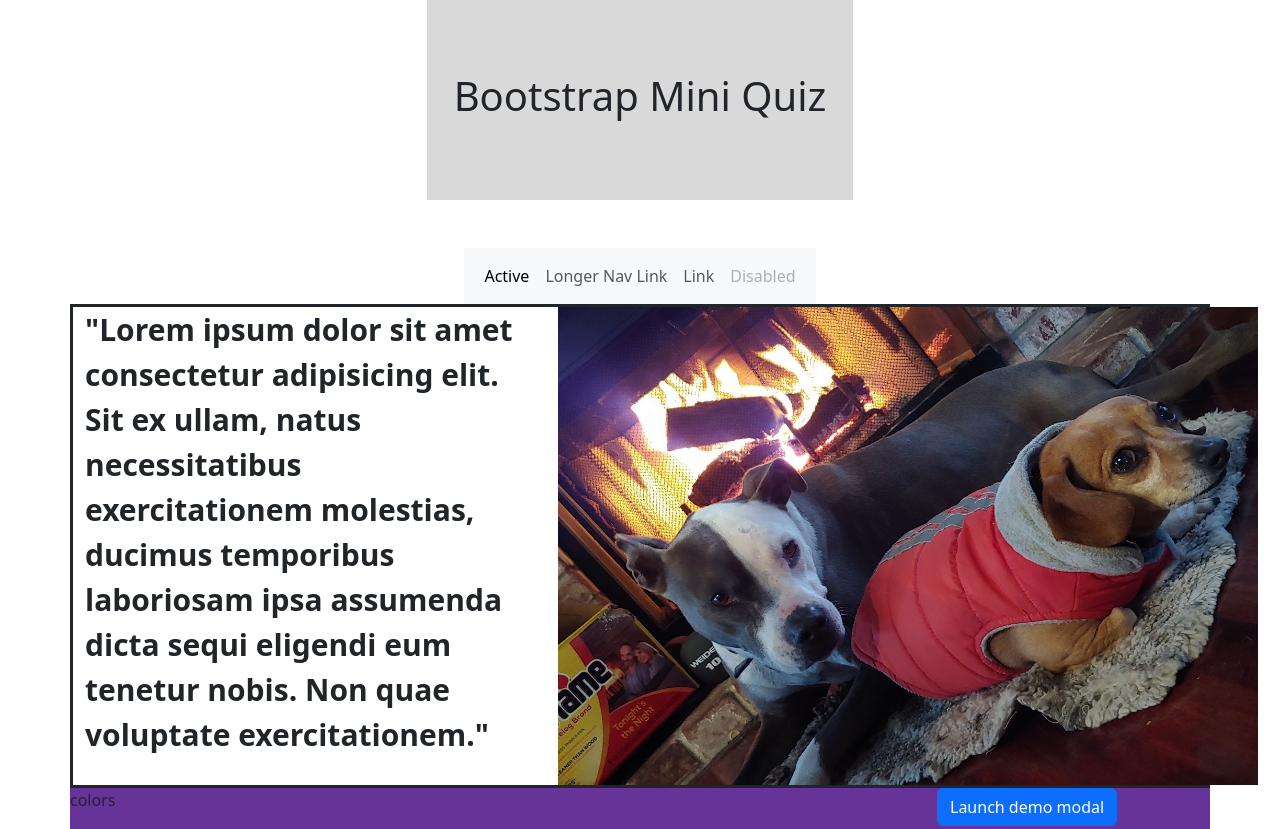
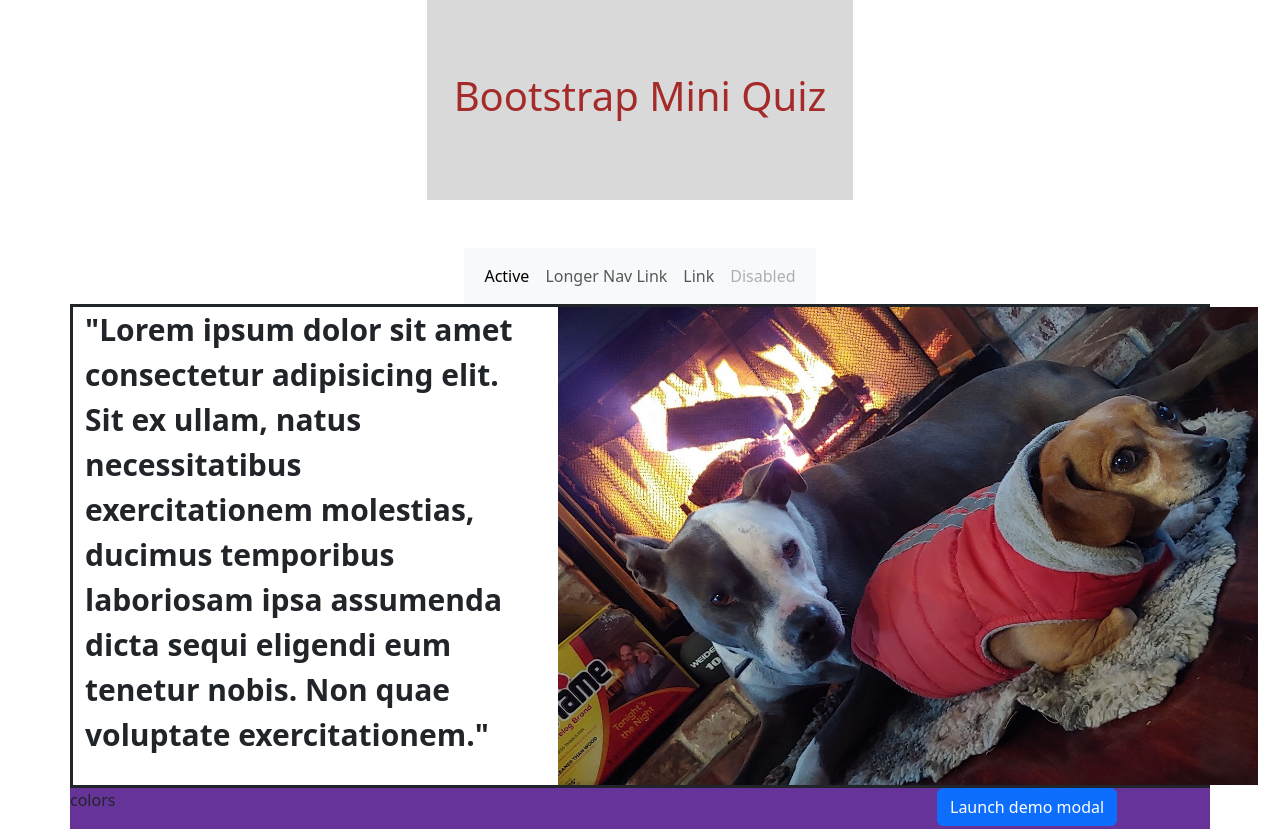
Before and after one commit to SarcasticSardines/BootStrapQuiz, a plain HTML site: page index.html in a window 1280 px wide. Shown: the top 829 px of the page. Drawn offline with nearby package versions, Linux system fonts and the light colour scheme.

Commit message:
color edits

```diff
--- a/Styles/Styles.css
+++ b/Styles/Styles.css
@@ -27,3 +27,6 @@
 .purpleBox {
     background-color: rebeccapurple;
 }
+.redTxt {
+    color: brown;
+}
--- a/index.html
+++ b/index.html
@@ -15,7 +15,7 @@
   <body>
         <div class="row">
             <div class="d-flex justify-content-center">
-            <div class="col-4 d-flex justify-content-center align-items-center titleHeader">
+            <div class="col-4 d-flex justify-content-center align-items-center titleHeader redTxt">
                 <h1>Bootstrap Mini Quiz</h1>
             </div>
         </div>
```
